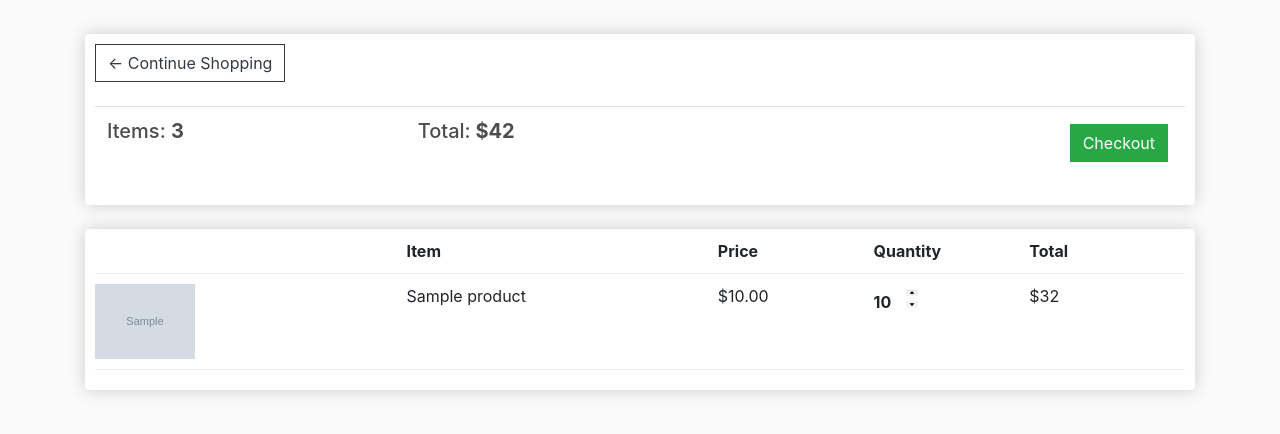
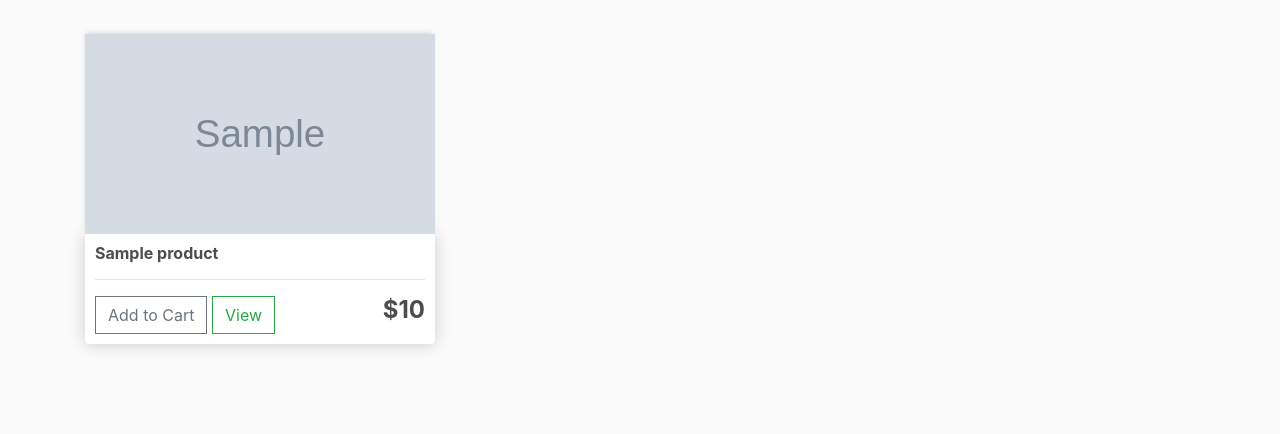
Before and after one commit to dulagudeta/E-commerce-in-django, a Django app: template store/templates/store/store.html in a window 1280 px wide. Shown: the part 57-491 px from the top of the page. Run offline with Django 5.2, Linux system fonts and the light colour scheme; the template is opened without the code that fills it: most values are stand-ins (such as "Sample title", 1, 10 or a date in 2020); grey boxes marked "Sample" are stand-in pictures; lists and menus that the app fills with data are empty; some libraries are stand-ins or nearby versions.

Commit message:
updateItem View

```diff
--- a/static/js/cart.js
+++ b/static/js/cart.js
@@ -6,5 +6,13 @@ for (i = 0; i < updateBtns.length; i++) {
 		var action = this.dataset.action
 		console.log('productId:', productId, 'Action:', action)
 
+		console.log('USER:', user)
+		if (user == 'AnonymousUser'){
+			console.log('User is not authenticated')
+
+		}else{
+			console.log('User is authenticated, sending data...')
+		}
+
 	})
 }
--- a/store/templates/store/main.html
+++ b/store/templates/store/main.html
@@ -9,6 +9,10 @@
 	<link rel="stylesheet" href="https://stackpath.bootstrapcdn.com/bootstrap/4.4.1/css/bootstrap.min.css" integrity="sha384-Vkoo8x4CGsO3+Hhxv8T/Q5PaXtkKtu6ug5TOeNV6gBiFeWPGFN9MuhOf23Q9Ifjh" crossorigin="anonymous">
 
 	<link rel="stylesheet" type="text/css" href="{% static 'css/main.css' %}">
+
+	<script type="text/javascript">
+		var user = '{{request.user}}'
+	</script>
 
 </head>
 <body>
--- a/store/templates/store/store.html
+++ b/store/templates/store/store.html
@@ -2,51 +2,20 @@
 {% load static %}
 {% block content %}
 	<div class="row">
-		<div class="col-lg-12">
-			<div class="box-element">
+		{% for product in products %}
+		<div class="col-lg-4">
+		  <img class="thumbnail" src="{{product.image.url}}">
+			<div class="box-element product">
+				<h6><strong>{{product.name}}</strong></h6>
+				<hr>
 
-				<a  class="btn btn-outline-dark" href="{% url 'store' %}">&#x2190; Continue Shopping</a>
-
-				<br>
-				<br>
-				<table class="table">
-					<tr>
-						<th><h5>Items: <strong>3</strong></h5></th>
-						<th><h5>Total:<strong> $42</strong></h5></th>
-						<th>
-							<a  style="float:right; margin:5px;" class="btn btn-success" href="{% url 'checkout' %}">Checkout</a>
-						</th>
-					</tr>
-				</table>
+				<button data-product="{{product.id}}" data-action="add" class="btn btn-outline-secondary add-btn update-cart">Add to Cart</button>
+				<a class="btn btn-outline-success" href="#">View</a>
+				<h4 style="display: inline-block; float: right"><strong>${{product.price}}</strong></h4>
 
 			</div>
+		</div>
+		{% endfor %}
+	</div>
 
-			<br>
-			<div class="box-element">
-				<div class="cart-row">
-					<div style="flex:2"></div>
-					<div style="flex:2"><strong>Item</strong></div>
-					<div style="flex:1"><strong>Price</strong></div>
-					<div style="flex:1"><strong>Quantity</strong></div>
-					<div style="flex:1"><strong>Total</strong></div>
-				</div>
-				{% for item in items %}
-				<div class="cart-row">
-					<div style="flex:2"><img class="row-image" src="{{item.product.imageURL}}"></div>
-					<div style="flex:2"><p>{{item.product.name}}</p></div>
-					<div style="flex:1"><p>${{item.product.price|floatformat:2}}</p></div>
-					<div style="flex:1">
-						<p class="quantity">{{item.quantity}}</p>
-						<div class="quantity">
-							<img class="chg-quantity" src="{% static  'images/arrow-up.png' %}">
-
-							<img class="chg-quantity" src="{% static  'images/arrow-down.png' %}">
-						</div>
-					</div>
-					<div style="flex:1"><p>$32</p></div>
-				</div>
-				{% endfor %}
-			</div>
-		</div>
-	</div>
 {% endblock content %}
--- a/store/urls.py
+++ b/store/urls.py
@@ -8,6 +8,7 @@ urlpatterns = [
 	path('', views.store, name="store"),
 	path('cart/', views.cart, name="cart"),
 	path('checkout/', views.checkout, name="checkout"),
+    path('update_item/', views.updateItem, name="update_item"),
 
 ]
 urlpatterns += static(settings.MEDIA_URL, document_root=settings.MEDIA_ROOT)
--- a/store/views.py
+++ b/store/views.py
@@ -1,5 +1,6 @@
 from django.shortcuts import render
 from .models import Product, Order, OrderItem, ShippingAddress
+from django.http import JsonResponse
 
 # Create your views here.
 def store(request):
@@ -32,3 +33,6 @@ def checkout(request):
 
 	context = {'items':items, 'order':order}
 	return render(request, 'store/checkout.html', context)
+
+def updateItem(request):
+	return JsonResponse('Item was added', safe=False)
```
